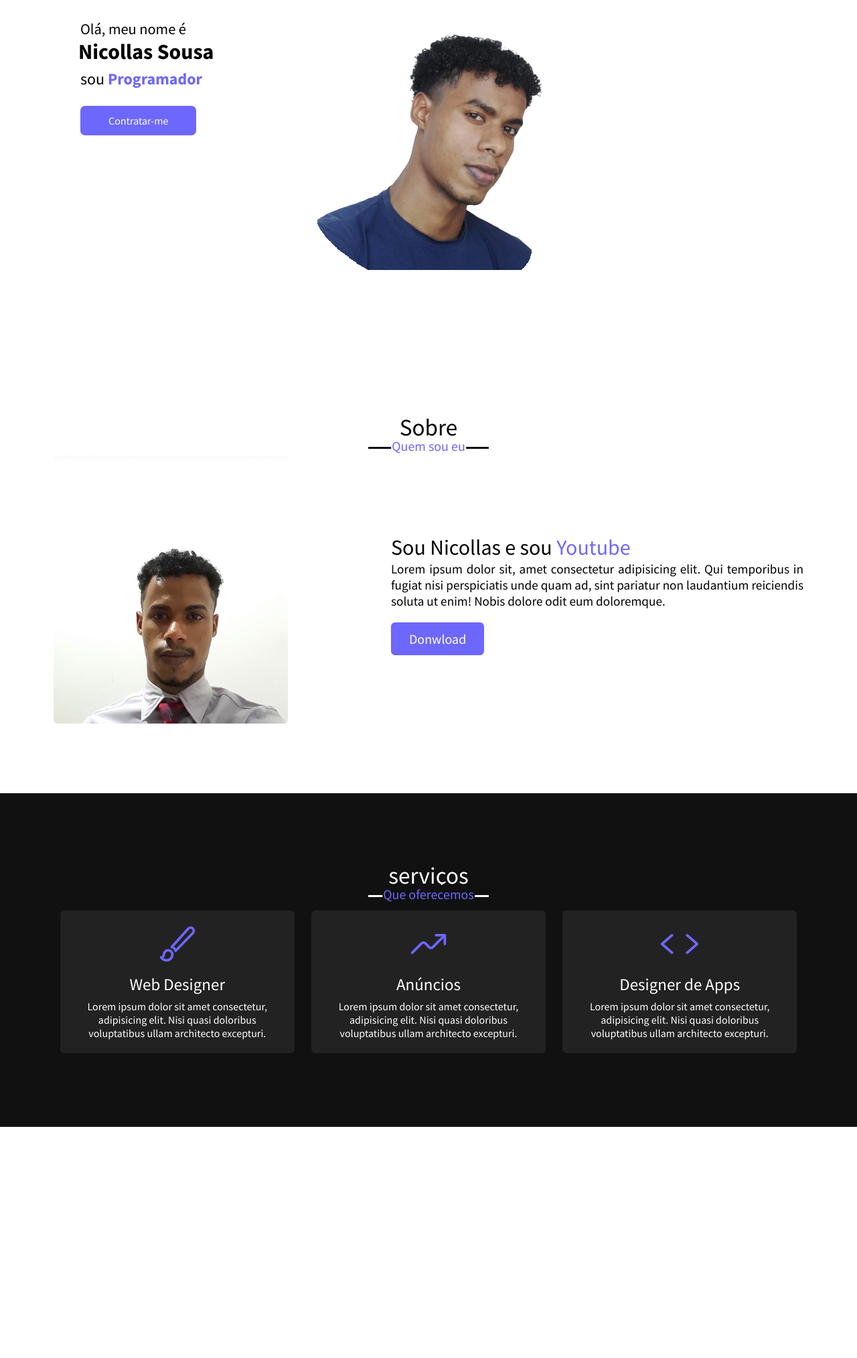
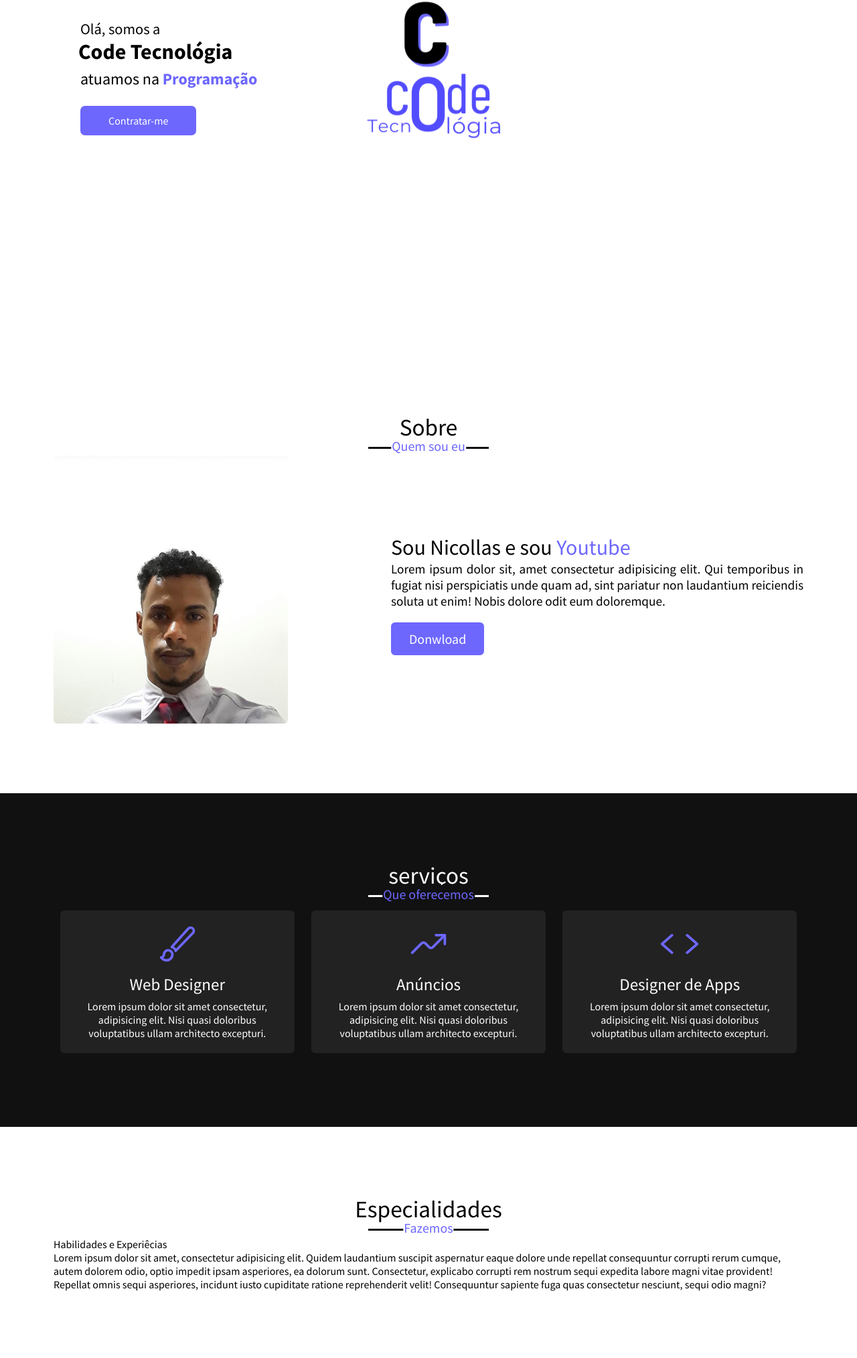
Before and after one commit to nicollassousa/portifolio, a plain HTML site: page index.html in a window 1280 px wide. Shown: the part 285-2312 px from the top of the page at 67% size. Before the commit the page ends 1967 px from the top, so only its background shows below. Drawn offline with nearby package versions, Linux system fonts and the light colour scheme.

Commit message:
Portifólio16

```diff
--- a/index.html
+++ b/index.html
@@ -11,7 +11,6 @@
     <header>
         <nav class="navbar">
             <div class="max-width">
-                <div class="logo"> <a href="#"><span>Portfólio</span></a></div>
                     <ul class="menu">
                         <li><a href="#"></a>Inicio</li>
                         <li><a href="#"></a>Sobre</li>
@@ -31,9 +30,9 @@
         <section class="home" id="home">
             <div class="max-width">
                 <div class="home-content">
-                    <div class="text-1">Olá, meu nome é</div>
-                    <div class="text-2">Nicollas Sousa</div>
-                    <div class="text-3">sou <span>Programador</span></div>
+                    <div class="text-1">Olá, somos a </div>
+                    <div class="text-2">Code Tecnológia</div>
+                    <div class="text-3">atuamos na <span>Programação</span></div>
                     <a href="#">Contratar-me</a>
                 </div>
             </div>
@@ -92,6 +91,24 @@
             </div>
         </section>
 
+        <!--Seção Especialidades-->
+        <section class="skills" id="skills">
+            <div class="max-width">
+                <h2 class="title">Especialidades</h2>
+                <div class="skills-content">
+                    <div class="colomn left">
+                        <div class="text">Habilidades e Experiêcias</div>
+                        <p>Lorem ipsum dolor sit amet, consectetur adipisicing elit. Quidem laudantium suscipit aspernatur eaque dolore unde repellat consequuntur corrupti rerum cumque, autem dolorem odio, optio impedit ipsam asperiores, ea dolorum sunt. Consectetur, explicabo corrupti rem nostrum sequi expedita labore magni vitae provident! Repellat omnis sequi asperiores, incidunt iusto cupiditate ratione reprehenderit velit! Consequuntur sapiente fuga quas consectetur nesciunt, sequi odio magni?
+                        </p>
+                    </div>
+                    <div class="column right">
+
+                    </div>
+
+                </div>
+            </div>
+        </section>
+
     </main>
     <!--<footer class="rodape">
         <p>Nicollas Sousa</p>
--- a/style.css
+++ b/style.css
@@ -59,7 +59,7 @@
 /*home inicio*/
 .home{
     display: flex;
-    background: url(img/img1.png) no-repeat center;
+    background: url(/img/logo.png) no-repeat center;
     height: 100vh;
     min-height: 500px;
     font-family: 'Source Sans Pro', sans-serif;
@@ -111,6 +111,7 @@
     cursor: pointer;
     display: none;
 }
+
 /*Todos os codigos similares*/
 section{
     padding: 100px 0;
@@ -145,20 +146,17 @@ section .title::after{
     padding: 1px;
     transform: translateX(-50%);
 }
-
-/*Seção Sobre*/
-section{
-    padding: 100px 0;
-}
-.about, .services{
+.about, .services, .skills{
     font-family: 'Source Sans Pro', sans-serif;
 }
-.about .about-content, .services .serv-content{
+.about .about-content, .services .serv-content, .skills, .skills-content{
     display: flex;
     flex-wrap: wrap;
     align-items: center;
     justify-content: space-between;
 }
+/*Seção Sobre*/
+
 .about .title::after{
     content:"Quem sou eu" ;
 }
@@ -246,6 +244,14 @@ section{
     margin: 10px 0 7px 0;
 
 }
+/*Sessão Especialidades*/
+.skills .title:after{
+    content: "Fazemos";
+}
+.skill .skill-content .column{
+    width: calc(50% - 30px);
+}
+
 /*Responsivo*/
 @media (max-width: 1300px){
     .navbar .max-width{
```
Also changed, not shown: img/logo.png (added).
